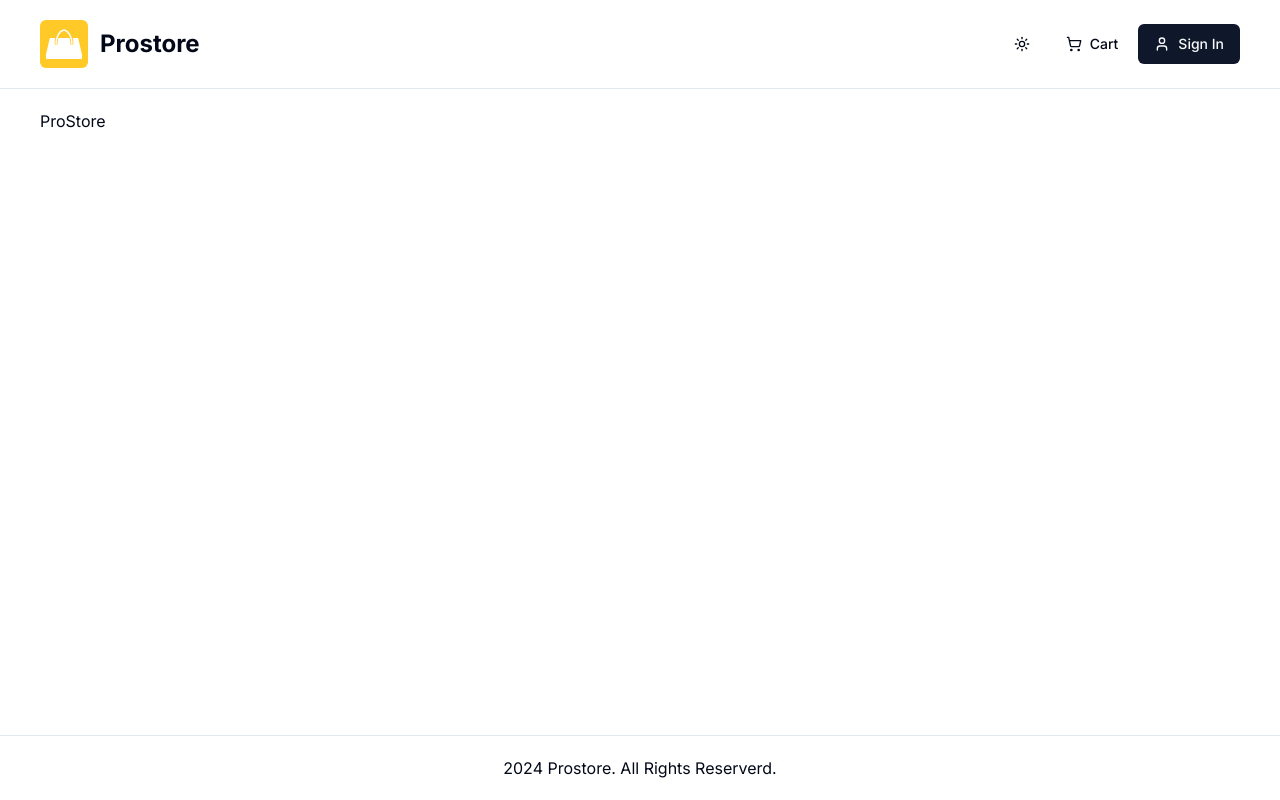
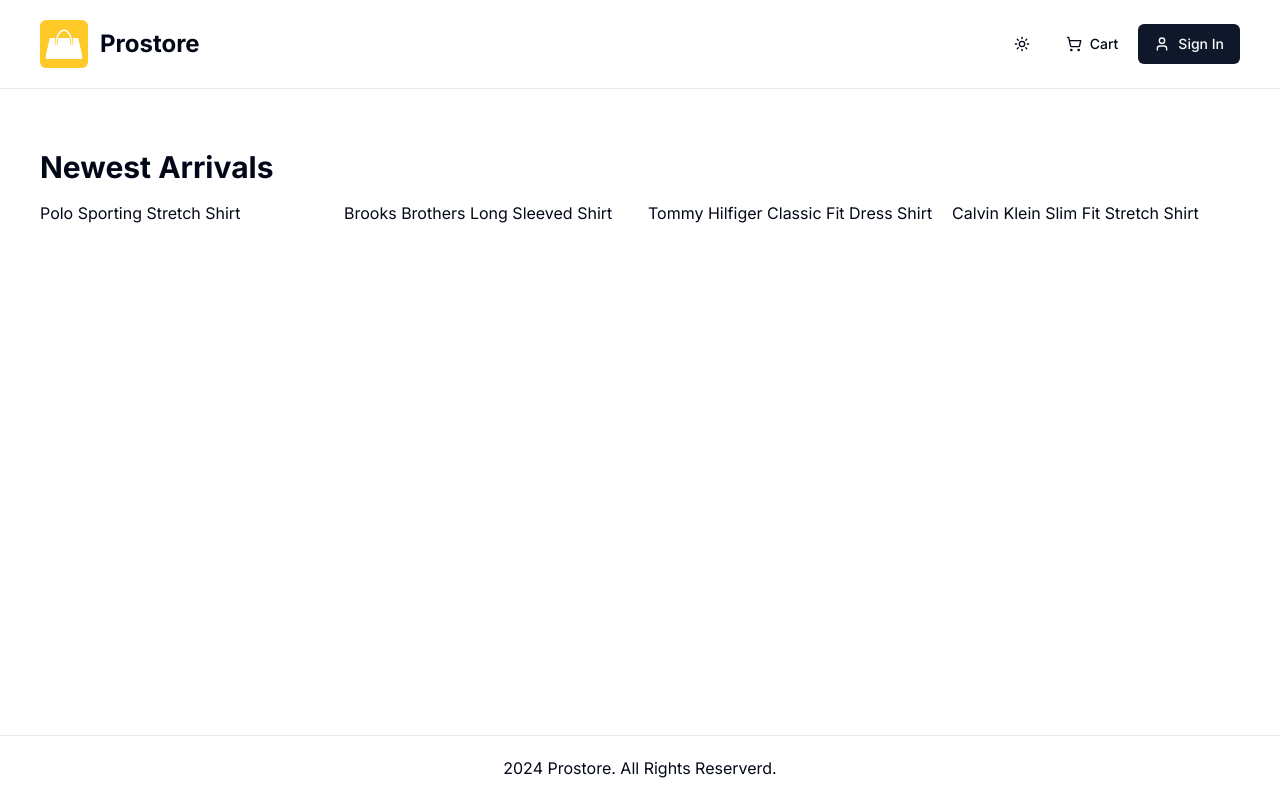
Before and after one commit to nikbrunner/nextjs-ecommerce, a Next.js app: page / in a window 1280 px wide. Built offline with nearby package versions, Linux system fonts and the light colour scheme; no server answers.

Commit message:
feat: render sample data

```diff
--- a/app/(root)/page.tsx
+++ b/app/(root)/page.tsx
@@ -1,5 +1,10 @@
+import ProductList from "../../components/shared/product/product-list";
+import sampleData from "../../db/sample-data";
+
 const Homepage = () => {
-  return <>ProStore</>;
+  return (
+    <ProductList data={sampleData.products} title="Newest Arrivals" limit={4} />
+  );
 };
 
 export default Homepage;
--- /dev/null
+++ b/components/shared/product/product-list.tsx
@@ -0,0 +1,31 @@
+import { PropsWithChildren } from "react";
+import { Product } from "../../../db/sample-data";
+
+type Props = PropsWithChildren<{
+  data: Product[];
+  title: string;
+  limit?: number;
+}>;
+
+const ProductList: React.FC<Props> = ({ data, title, limit }) => {
+  const limitedData = limit ? data.slice(0, limit) : data;
+
+  return (
+    <div className="my-10">
+      <h2 className="h2-bold mb-4">{title}</h2>
+      {data.length > 0 ? (
+        <div className="grid grid-cols-1 sm:grid-cols-2 md:grid-cols-3 lg:grid-cols-4 gap-4">
+          {limitedData.map((product) => {
+            return <div key={product.name}>{product.name}</div>;
+          })}
+        </div>
+      ) : (
+        <div>
+          <p>No products found</p>
+        </div>
+      )}
+    </div>
+  );
+};
+
+export default ProductList;
--- /dev/null
+++ b/db/sample-data.ts
@@ -0,0 +1,125 @@
+export type Product = {
+  name: string;
+  slug: string;
+  category: string;
+  description: string;
+  images: string[];
+  price: number;
+  brand: string;
+  rating: number;
+  numReviews: number;
+  stock: number;
+  isFeatured: boolean;
+  banner: string | null;
+};
+
+const sampleData: {
+  products: Product[];
+} = {
+  products: [
+    {
+      name: "Polo Sporting Stretch Shirt",
+      slug: "polo-sporting-stretch-shirt",
+      category: "Men's Dress Shirts",
+      description: "Classic Polo style with modern comfort",
+      images: [
+        "/images/sample-products/p1-1.jpg",
+        "/images/sample-products/p1-2.jpg",
+      ],
+      price: 59.99,
+      brand: "Polo",
+      rating: 4.5,
+      numReviews: 10,
+      stock: 5,
+      isFeatured: true,
+      banner: "banner-1.jpg",
+    },
+    {
+      name: "Brooks Brothers Long Sleeved Shirt",
+      slug: "brooks-brothers-long-sleeved-shirt",
+      category: "Men's Dress Shirts",
+      description: "Timeless style and premium comfort",
+      images: [
+        "/images/sample-products/p2-1.jpg",
+        "/images/sample-products/p2-2.jpg",
+      ],
+      price: 85.9,
+      brand: "Brooks Brothers",
+      rating: 4.2,
+      numReviews: 8,
+      stock: 10,
+      isFeatured: true,
+      banner: "banner-2.jpg",
+    },
+    {
+      name: "Tommy Hilfiger Classic Fit Dress Shirt",
+      slug: "tommy-hilfiger-classic-fit-dress-shirt",
+      category: "Men's Dress Shirts",
+      description: "A perfect blend of sophistication and comfort",
+      images: [
+        "/images/sample-products/p3-1.jpg",
+        "/images/sample-products/p3-2.jpg",
+      ],
+      price: 99.95,
+      brand: "Tommy Hilfiger",
+      rating: 4.9,
+      numReviews: 3,
+      stock: 0,
+      isFeatured: false,
+      banner: null,
+    },
+    {
+      name: "Calvin Klein Slim Fit Stretch Shirt",
+      slug: "calvin-klein-slim-fit-stretch-shirt",
+      category: "Men's Dress Shirts",
+      description: "Streamlined design with flexible stretch fabric",
+      images: [
+        "/images/sample-products/p4-1.jpg",
+        "/images/sample-products/p4-2.jpg",
+      ],
+      price: 39.95,
+      brand: "Calvin Klein",
+      rating: 3.6,
+      numReviews: 5,
+      stock: 10,
+      isFeatured: false,
+      banner: null,
+    },
+    {
+      name: "Polo Ralph Lauren Oxford Shirt",
+      slug: "polo-ralph-lauren-oxford-shirt",
+      category: "Men's Dress Shirts",
+      description: "Iconic Polo design with refined oxford fabric",
+      images: [
+        "/images/sample-products/p5-1.jpg",
+        "/images/sample-products/p5-2.jpg",
+      ],
+      price: 79.99,
+      brand: "Polo",
+      rating: 4.7,
+      numReviews: 18,
+      stock: 6,
+      isFeatured: false,
+      banner: null,
+    },
+    {
+      name: "Polo Classic Pink Hoodie",
+      slug: "polo-classic-pink-hoodie",
+      category: "Men's Sweatshirts",
+      description: "Soft, stylish, and perfect for laid-back days",
+      images: [
+        "/images/sample-products/p6-1.jpg",
+        "/images/sample-products/p6-2.jpg",
+      ],
+      price: 99.99,
+      brand: "Polo",
+      rating: 4.6,
+      numReviews: 12,
+      stock: 8,
+      isFeatured: true,
+      banner: null,
+    },
+  ],
+};
+
+export default sampleData;
```
Also changed, not shown: public/images/banner-1_1.jpg (added), public/images/banner-2_1.jpg (added).
